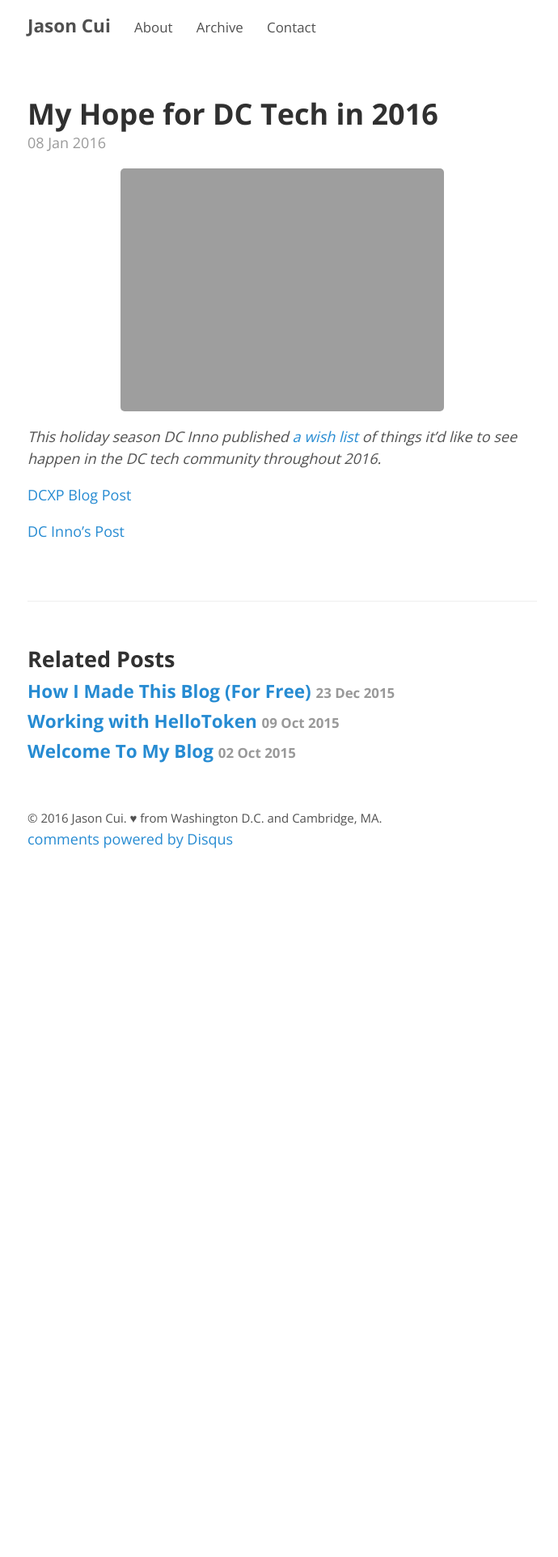
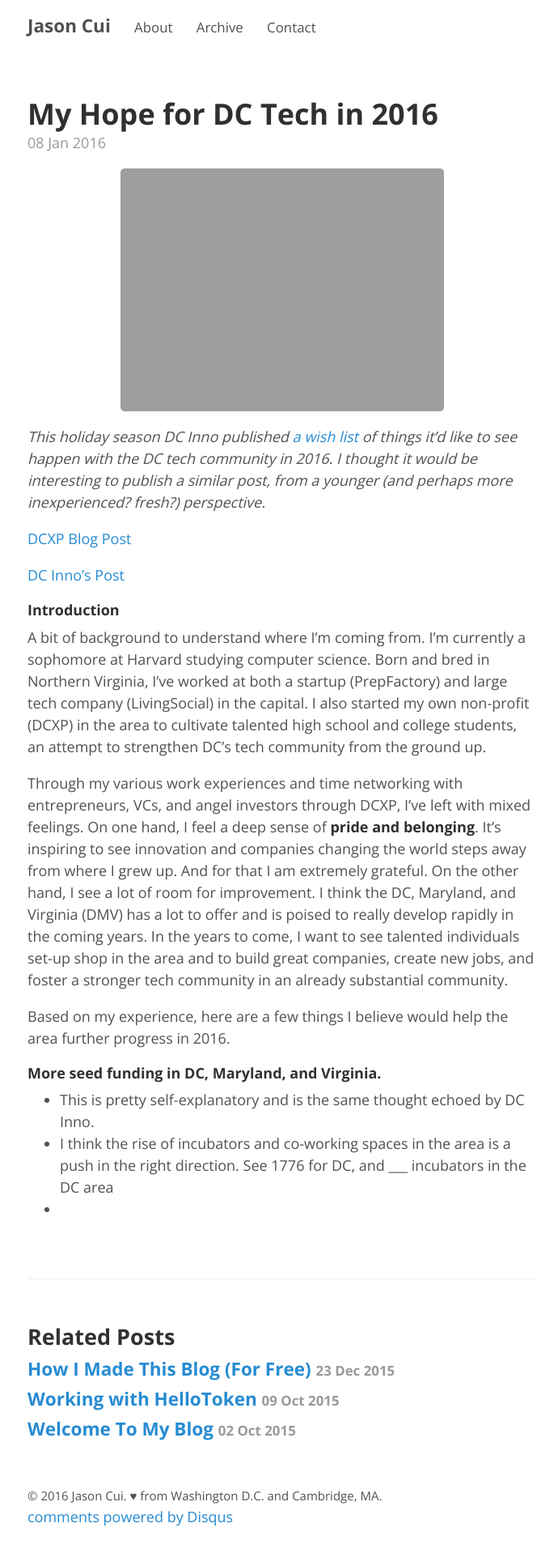
Before and after one commit to jasoncui/jasoncui.github.io, a Jekyll site: the page built from _posts/2016-01-08-my-hope-for-DC-tech.md, in a window 1280 px wide. Shown: the whole page at 81% size, without its empty margins (291-981 px from the left). Built offline with Jekyll 4.4.1, drawn with Linux system fonts in a browser that asks for light colours; comment, search, counter and statistics services are not loaded; before the commit the page ends 1086 px from its top, so only the background shows below that.

Commit message:
post post post

```diff
--- a/_posts/2016-01-08-my-hope-for-DC-tech.md
+++ b/_posts/2016-01-08-my-hope-for-DC-tech.md
@@ -6,8 +6,22 @@ comments: True
 
 ![DC]({{ site.url }}/public/washington.jpg){: .center-image }
 
-*This holiday season DC Inno published [a wish list](http://dcinno.streetwise.co/2015/12/24/dc-tech-startup-wishlist-2016/) of things it'd like to see happen in the DC tech community throughout 2016.*
+*This holiday season DC Inno published [a wish list](http://dcinno.streetwise.co/2015/12/24/dc-tech-startup-wishlist-2016/) of things it'd like to see happen with the DC tech community in 2016. I thought it would be interesting to publish a similar post, from a younger (and perhaps more inexperienced? fresh?) perspective.*
 
 [DCXP Blog Post](https://medium.com/@joindcxp/why-we-started-dcxp-e15fe06fd311#.d7xox5pyu)
 
 [DC Inno's Post](http://dcinno.streetwise.co/2015/12/24/dc-tech-startup-wishlist-2016/)
+
+#### Introduction
+
+A bit of background to understand where I'm coming from. I'm currently a sophomore at Harvard studying computer science. Born and bred in Northern Virginia, I've worked at both a startup (PrepFactory) and large tech company (LivingSocial) in the capital. I also started my own non-profit (DCXP) in the area to cultivate talented high school and college students, an attempt to strengthen DC's tech community from the ground up.
+
+Through my various work experiences and time networking with entrepreneurs, VCs, and angel investors through DCXP, I've left with mixed feelings. On one hand, I feel a deep sense of **pride and belonging**. It's inspiring to see innovation and companies changing the world steps away from where I grew up. And for that I am extremely grateful. On the other hand, I see a lot of room for improvement. I think the DC, Maryland, and Virginia (DMV) has a lot to offer and is poised to really develop rapidly in the coming years. In the years to come, I want to see talented individuals set-up shop in the area and to build great companies, create new jobs, and foster a stronger tech community in an already substantial community.
+
+Based on my experience, here are a few things I believe would help the area further progress in 2016.
+
+#### More seed funding in DC, Maryland, and Virginia.
+
+- This is pretty self-explanatory and is the same thought echoed by DC Inno.
+- I think the rise of incubators and co-working spaces in the area is a push in the right direction. See 1776 for DC, and ___ incubators in the DC area
+-
```
